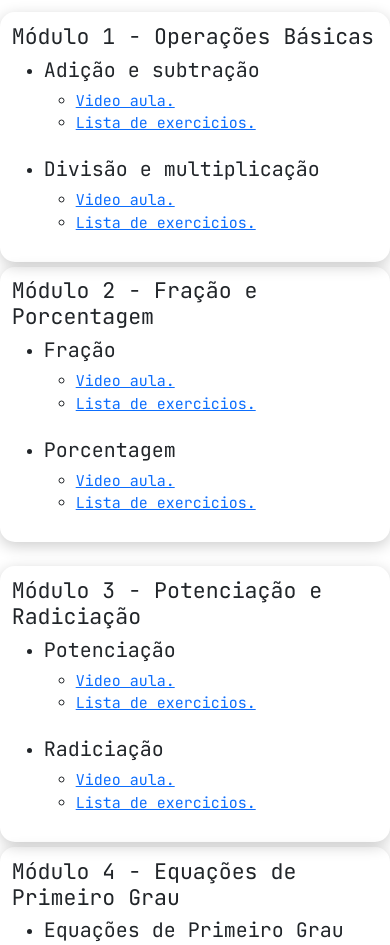
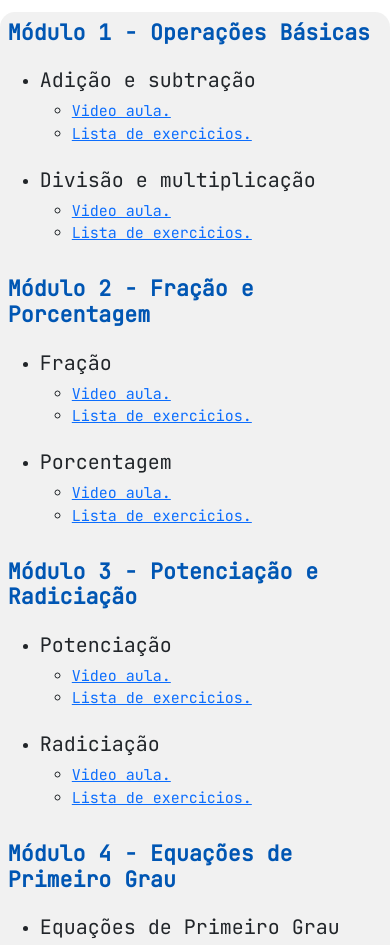
Before and after one commit to jcalladoo/projetoDefinitivo, a website: page HTML/forum.html in a window 390 px wide. Shown: the part 136-1081 px from the top of the page. Drawn offline with nearby package versions, Linux system fonts and the light colour scheme.

Commit message:
Atualizando Forum

```diff
--- a/CSS/forum.css
+++ b/CSS/forum.css
@@ -162,39 +162,26 @@ body{
 p>a{
     color: white;
 }
-#card_forum3{
-    box-shadow: 0 4px 15px rgba(0, 0, 0, 0.2);
-    border-radius: 15px;
-    margin-right: 40px;
-    margin-top: 5px
+#card_forum{
+    padding: 2%;
 }
-#card_forum{
-    box-shadow: 0 4px 15px rgba(0, 0, 0, 0.2);
-    border-radius: 15px;
-    margin-top: 5px;
+.card-title {
+    color: #0056b3;
+    font-weight: bold;
+  }
+#containerForm{
+    padding: 2%;
 }
-#card_forum_ultimo{
-    box-shadow: 0 4px 15px rgba(0, 0, 0, 0.2);
-    border-radius: 15px;
+#containerMod1{
+    border-top-left-radius: 15px;
+    border-top-right-radius: 15px;
+    background-color: #cfcfcf49;
+    transition: transform 0.3s, box-shadow 0.3s;
+
 }
-@media (max-width: 768px){
-    #card_forum3_1{
-        padding: 3%;
-        box-shadow: 0 4px 15px rgba(0, 0, 0, 0.2);
-        border-radius: 15px;
-        height: auto;
-        margin-bottom: 5px;
-    }
-    #card_forum_2{
-        padding: 3%;
-        box-shadow: 0 4px 15px rgba(0, 0, 0, 0.2);
-        border-radius: 15px;
-        height: auto;
-        margin-bottom: 0;
-    }
-    #card_forum_ultimo{
-        padding: 3%;
-        height: auto;
-        margin-bottom: 0;
-    }
+#containerMod2{
+    border-bottom-left-radius: 15px;
+    border-bottom-right-radius: 15px;
+    background-color: #cfcfcf49;
+    transition: transform 0.3s, box-shadow 0.3s;
 }
--- a/HTML/forum.html
+++ b/HTML/forum.html
@@ -88,9 +88,10 @@
 
     <main id="mainContent">
         <section class="container my-5">
-            <div class="row mb-4">
-                <div class="col-md-5" id="card_forum3_1">
-                    <h4>Módulo 1 - Operações Básicas</h4>
+            <div class="row" id="containerMod1">
+                <div class="col-md-6" id="card_forum">
+                    <h4 class="card-title">Módulo 1 - Operações Básicas</h4>
+                    <br>
                     <ul>
                         <li>
                             <h5>Adição e subtração</h5>
@@ -112,8 +113,9 @@
                         </ul>
                     </ul>
                 </div>
-                <div class="col-md-5" id="card_forum_2">
-                    <h4>Módulo 2 - Fração e Porcentagem</h4>
+                <div class="col-md-6" id="card_forum">
+                    <h4 class="card-title">Módulo 2 - Fração e Porcentagem</h4>
+                    <br>
                     <ul>
                         <li>
                             <h5>Fração</h5>
@@ -137,9 +139,10 @@
                     </ul>
                 </div>
             </div>
-            <div class="row">
-                <div class="col-md-5" id="card_forum3_1">
-                    <h4>Módulo 3 - Potenciação e Radiciação</h4>
+            <div class="row" id="containerMod2">
+                <div class="col-md-6" id="card_forum">
+                    <h4 class="card-title">Módulo 3 - Potenciação e Radiciação</h4>
+                    <br>
                     <ul>
                         <li>
                             <h5>Potenciação</h5>
@@ -161,8 +164,9 @@
                         </ul>
                     </ul>
                 </div>
-                <div class="col-md-5" id="card_forum_ultimo">
-                    <h4>Módulo 4 - Equações de Primeiro Grau</h4>
+                <div class="col-md-6" id="card_forum">
+                    <h4 class="card-title">Módulo 4 - Equações de Primeiro Grau</h4>
+                    <br>
                     <ul>
                         <li>
                             <h5>Equações de Primeiro Grau</h5>
@@ -177,7 +181,7 @@
             </div>
         </section>
 
-        <section class="container my-5">
+        <section class="container my-5" id="containerForm">
             <div class="row justify-content-center">
                 <div class="col-md-8">
                     <div class="card p-4 w-100 h-100 quadroDuvidas">
```
